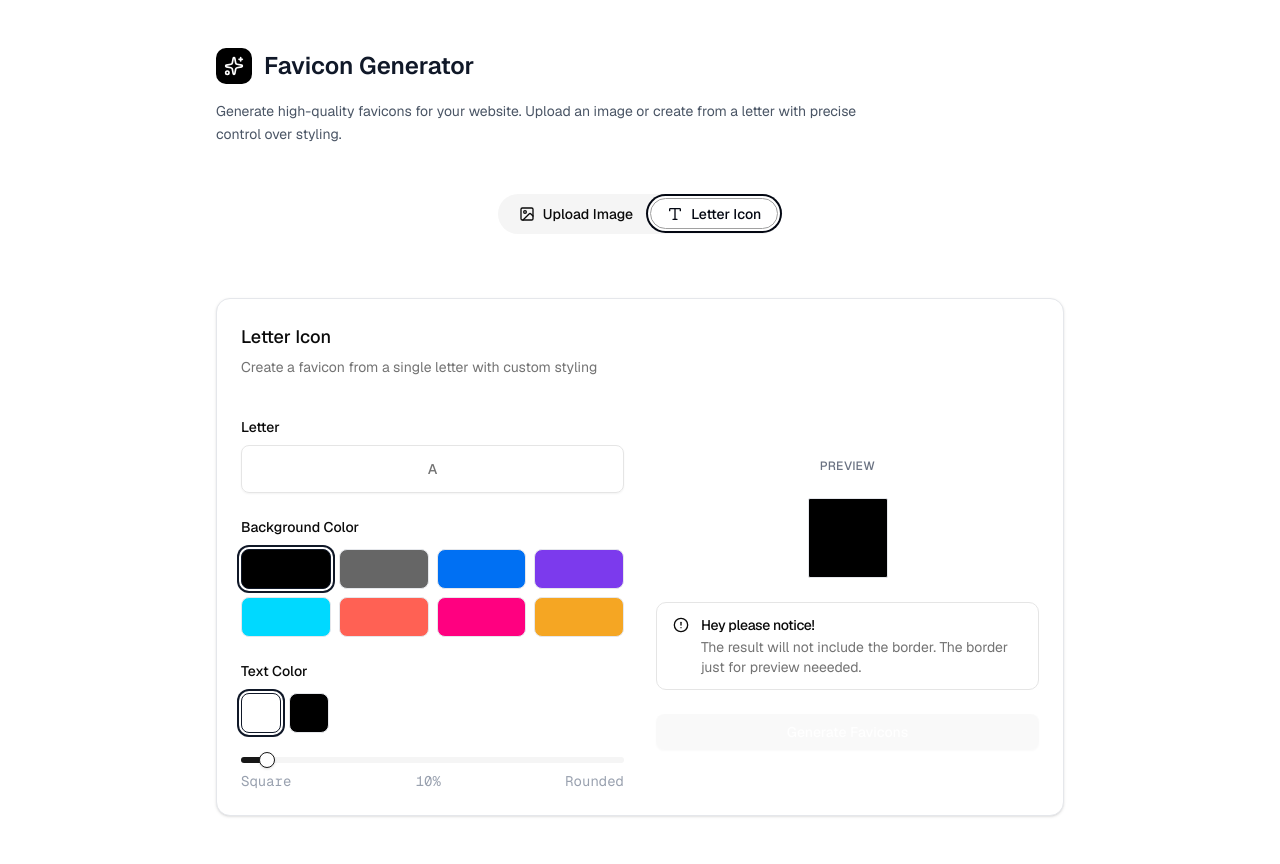
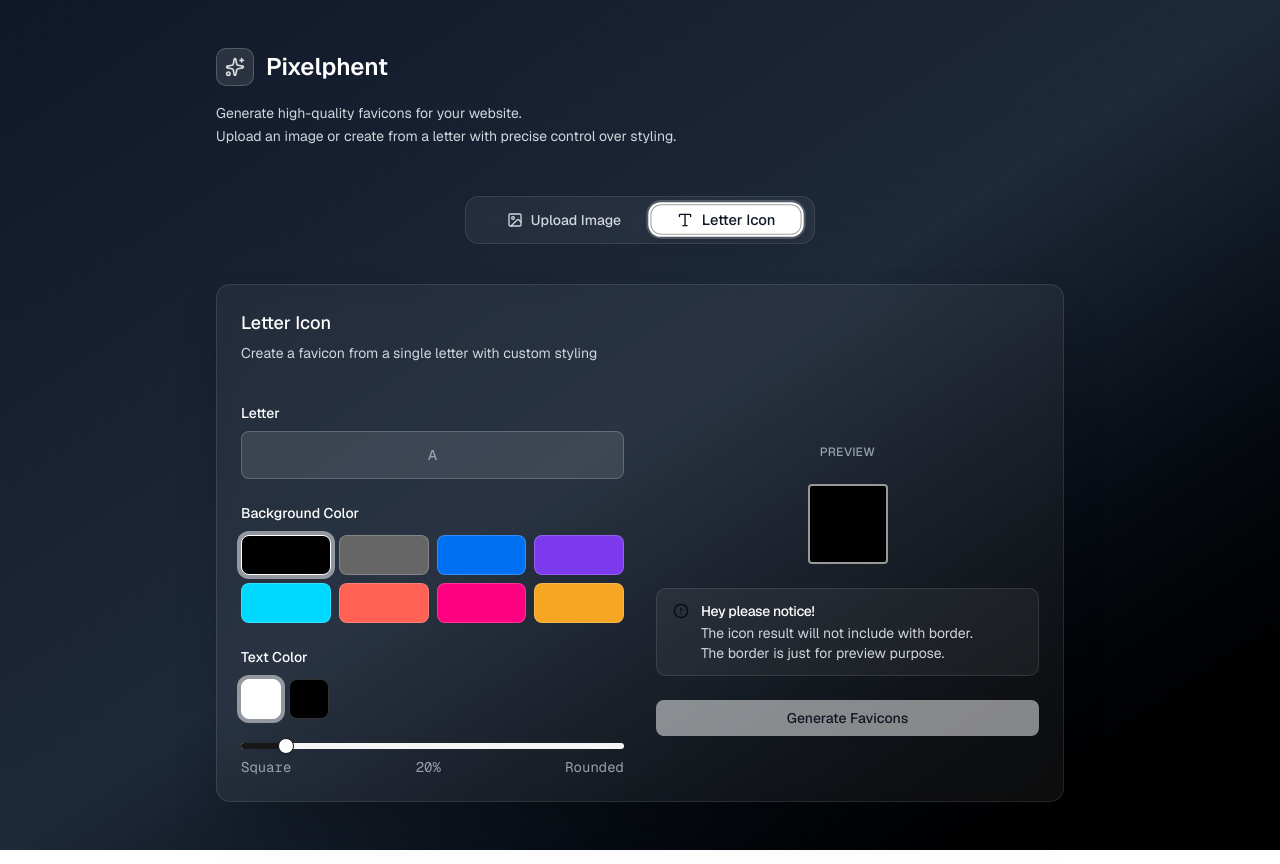
Before and after one commit to yuxxeun/pixelphant, a Next.js app: page / in a window 1280 px wide. Both pictures are taken after a click on the tab "Letter Icon". Built offline with nearby package versions, Linux system fonts and the light colour scheme.

Commit message:
chore: fix styling

```diff
--- a/src/components/section/generator.tsx
+++ b/src/components/section/generator.tsx
@@ -16,6 +16,7 @@
   Card,
   CardContent,
   CardDescription,
+  CardFooter,
   CardHeader,
   CardTitle,
 } from "@/components/ui/card";
@@ -26,7 +27,8 @@
 import { Slider } from "@/components/ui/slider";
 import confetti from "canvas-confetti";
 import Image from "next/image";
-import { Alert, AlertDescription, AlertTitle } from "../ui/alert";
+import { Alert, AlertDescription, AlertTitle } from "@/components/ui/alert";
+import { Site } from "@/lib/constant";
 
 const FAVICON_SIZES = [16, 32, 48, 64, 128, 256];
 const BACKGROUND_COLORS = [
@@ -73,7 +75,7 @@
     { size: number; url: string }[]
   >([]);
   const [isDragging, setIsDragging] = useState(false);
-    const [borderRadius, setBorderRadius] = useState(10);
+  const [borderRadius, setBorderRadius] = useState(20);
   const [imagePreview, setImagePreview] = useState<string | null>(null);
 
   const fileInputRef = useRef<HTMLInputElement>(null);
@@ -231,75 +233,79 @@
   }, [uploadedImage, borderRadius]);
 
   return (
-        <div className="min-h-screen bg-white">
+    <div className="min-h-screen bg-gradient-to-br from-gray-900 via-gray-800 to-black">
       <div className="max-w-4xl mx-auto px-6 py-12">
         {/* Header */}
         <div className="mb-12">
           <div className="flex items-center gap-3 mb-4">
-                        <div className="p-2 bg-black rounded-lg">
-                            <Sparkles className="h-5 w-5 text-white" />
+            <div className="p-2 bg-white/10 backdrop-blur-sm rounded-lg border border-white/20">
+              <Sparkles className="animate-pulse h-5 w-5 text-white" />
             </div>
-                        <h1 className="text-2xl font-semibold text-gray-900">
-                            Favicon Generator
-                        </h1>
+            <h1 className="text-2xl font-semibold text-white">{Site.title}</h1>
           </div>
-                    <p className="text-gray-600 text-sm leading-relaxed max-w-2xl">
-                        Generate high-quality favicons for your website. Upload an image or
-                        create from a letter with precise control over styling.
+          <p className="text-gray-300 text-sm leading-relaxed max-w-2xl">
+            Generate high-quality favicons for your website.
+            <br />
+            Upload an image or create from a letter with precise control over
+            styling.
           </p>
         </div>
 
         {/* Main Content */}
         <div className="space-y-8">
           <Tabs defaultValue="upload" className="w-full">
-                        <div className="flex justify-center mb-8">
-                            <TabsList className="inline-flex h-10 items-center justify-center rounded-full p-1 text-gray-500">
+            <div className="flex justify-center mb-2">
+              <TabsList className="inline-flex h-12 items-center justify-center rounded-xl px-4 py-2 gap-2 bg-white/5 backdrop-blur-sm border border-white/10">
                 <TabsTrigger
                   value="upload"
-                                    className="inline-flex items-center justify-center whitespace-nowrap rounded-full px-4 py-2 text-sm font-medium ring-offset-white transition-all focus-visible:outline-none focus-visible:ring-2 focus-visible:ring-gray-950 focus-visible:ring-offset-2 disabled:pointer-events-none disabled:opacity-50 data-[state=active]:bg-white data-[state=active]:text-gray-950 data-[state=active]:shadow-sm gap-2"
+                  className="relative inline-flex items-center justify-center whitespace-nowrap rounded-lg px-6 py-3 text-sm font-medium text-gray-300 transition-all duration-300 ease-in-out focus-visible:outline-none focus-visible:ring-2 focus-visible:ring-white/20 focus-visible:ring-offset-2 disabled:pointer-events-none disabled:opacity-50 data-[state=active]:bg-white data-[state=active]:text-gray-900 data-[state=active]:shadow-lg data-[state=active]:scale-105 hover:bg-white/10 hover:text-white gap-2"
                 >
-                                    <ImageIcon className="h-4 w-4" />
+                  <ImageIcon className="h-4 w-4 transition-transform duration-300 ease-in-out" />
                   Upload Image
                 </TabsTrigger>
                 <TabsTrigger
                   value="letter"
-                                    className="inline-flex items-center justify-center whitespace-nowrap rounded-full px-4 py-2 text-sm font-medium ring-offset-white transition-all focus-visible:outline-none focus-visible:ring-2 focus-visible:ring-gray-950 focus-visible:ring-offset-2 disabled:pointer-events-none disabled:opacity-50 data-[state=active]:bg-white data-[state=active]:text-gray-950 data-[state=active]:shadow-sm gap-2"
+                  className="relative inline-flex items-center justify-center whitespace-nowrap rounded-lg px-6 py-3 text-sm font-medium text-gray-300 transition-all duration-300 ease-in-out focus-visible:outline-none focus-visible:ring-2 focus-visible:ring-white/20 focus-visible:ring-offset-2 disabled:pointer-events-none disabled:opacity-50 data-[state=active]:bg-white data-[state=active]:text-gray-900 data-[state=active]:shadow-lg data-[state=active]:scale-105 hover:bg-white/10 hover:text-white gap-2"
                 >
-                                    <Type className="h-4 w-4" />
+                  <Type className="h-4 w-4 transition-transform duration-300 ease-in-out" />
                   Letter Icon
                 </TabsTrigger>
               </TabsList>
             </div>
 
-                        <TabsContent value="upload" className="mt-6">
-                            <Card className="border border-gray-200 shadow-sm">
+            <TabsContent
+              value="upload"
+              className="mt-6 animate-in fade-in-50 slide-in-from-bottom-4 duration-300"
+            >
+              <Card className="bg-white/5 backdrop-blur-sm border border-white/10 shadow-2xl">
                 <CardHeader className="pb-4">
-                                    <CardTitle className="text-lg font-medium">
+                  <CardTitle className="text-lg font-medium text-white">
                     Upload Image
                   </CardTitle>
-                                    <CardDescription className="text-sm">
+                  <CardDescription className="text-sm text-gray-300">
                     Upload an image to generate favicons in multiple sizes
                   </CardDescription>
                 </CardHeader>
                 <CardContent className="space-y-6">
                   <div
-                                        className={`border-2 border-dashed rounded-lg p-8 text-center transition-all ${isDragging
-                                            ? "border-gray-400 bg-gray-50"
-                                            : "border-gray-200 hover:border-gray-300"
+                    className={`border-2 border-dashed rounded-lg p-8 text-center transition-all ${
+                      isDragging
+                        ? "border-white/40 bg-white/10"
+                        : "border-white/20 hover:border-white/30 hover:bg-white/5"
                     }`}
                     onDrop={handleDrop}
                     onDragOver={handleDragOver}
                     onDragLeave={handleDragLeave}
                   >
                     {uploadedImage ? (
-                                            <div className="space-y-4">
+                      <div className="flex flex-col items-center space-y-4">
                         <div className="relative inline-block">
                           <Image
                             src={imagePreview || uploadedImage}
                             alt="Preview"
                             width={80}
                             height={80}
-                                                        className="object-cover border border-gray-200"
+                            className="object-cover"
                             style={{
                               borderRadius: `${(8 * borderRadius) / 100}px`,
                             }}
@@ -307,7 +313,7 @@
                           <Button
                             size="sm"
                             variant="outline"
-                                                        className="absolute -top-2 -right-2 h-6 w-6 p-0 rounded-full bg-white border-gray-200"
+                            className="absolute -top-2 -right-2 h-6 w-6 p-0 rounded-full bg-white/90 border-white/20 hover:bg-white"
                             onClick={() => {
                               setUploadedImage(null);
                               setImagePreview(null);
@@ -317,28 +323,22 @@
                             <X className="h-3 w-3" />
                           </Button>
                         </div>
-                                                <Button
-                                                    onClick={generateFaviconFromImage}
-                                                    className="text-white h-9 px-4 text-sm font-medium"
-                                                >
-                                                    Generate Favicons
-                                                </Button>
                       </div>
                     ) : (
                       <div className="space-y-4">
                         <Upload className="mx-auto h-8 w-8 text-gray-400" />
                         <div>
-                                                    <p className="text-sm font-medium">
+                          <p className="text-sm font-medium text-white">
                             Drop your image here
                           </p>
-                                                    <p className="text-xs  mt-1">
+                          <p className="text-xs text-gray-400 mt-1">
                             or click to browse files
                           </p>
                         </div>
                         <Button
                           onClick={() => fileInputRef.current?.click()}
                           variant="outline"
-                                                    className="h-9 px-4 text-sm font-medium"
+                          className="h-9 px-4 text-sm font-medium bg-white/10 border-white/20 text-white hover:bg-white/20"
                         >
                           Choose File
                         </Button>
@@ -355,6 +355,16 @@
                       </div>
                     )}
                   </div>
+                  {uploadedImage && (
+                    <div className="flex justify-center">
+                      <Button
+                        onClick={generateFaviconFromImage}
+                        className="h-9 px-6 text-sm font-medium bg-white text-gray-900 hover:bg-gray-100"
+                      >
+                        Generate Favicons
+                      </Button>
+                    </div>
+                  )}
 
                   {uploadedImage && (
                     <div className="space-y-3">
@@ -379,13 +389,16 @@
               </Card>
             </TabsContent>
 
-                        <TabsContent value="letter" className="mt-6">
-                            <Card className="border border-gray-200 shadow-sm">
+            <TabsContent
+              value="letter"
+              className="mt-6 animate-in fade-in-50 slide-in-from-bottom-4 duration-300"
+            >
+              <Card className="bg-white/5 backdrop-blur-sm border border-white/10 shadow-2xl">
                 <CardHeader className="pb-4">
-                                    <CardTitle className="text-lg font-medium">
+                  <CardTitle className="text-lg font-medium text-white">
                     Letter Icon
                   </CardTitle>
-                                    <CardDescription className="text-sm">
+                  <CardDescription className="text-sm text-gray-300">
                     Create a favicon from a single letter with custom styling
                   </CardDescription>
                 </CardHeader>
@@ -393,21 +406,23 @@
                   <div className="grid grid-cols-1 lg:grid-cols-2 gap-8">
                     <div className="space-y-6">
                       <div className="space-y-2">
-                                                <Label className="text-sm font-medium">Letter</Label>
+                        <Label className="text-sm font-medium text-white">
+                          Letter
+                        </Label>
                         <Input
                           value={letter}
                           onChange={(e) =>
                             setLetter(e.target.value.slice(0, 1))
                           }
                           placeholder="A"
-                                                    className="text-center text-lg font-medium h-12"
+                          className="text-center text-lg font-medium h-12 bg-white/10 border-white/20 text-white placeholder:text-gray-400"
                           required
                           maxLength={1}
                         />
                       </div>
 
                       <div className="space-y-3">
-                                                <Label className="text-sm font-medium">
+                        <Label className="text-sm font-medium text-white">
                           Background Color
                         </Label>
                         <div className="grid grid-cols-4 gap-2">
@@ -415,9 +430,10 @@
                             <button
                               key={color.value}
                               onClick={() => setBackgroundColor(color.value)}
-                                                            className={`h-10 rounded-md border transition-all ${backgroundColor === color.value
-                                                                ? "border-gray-900 ring-2 ring-gray-900 ring-offset-2"
-                                                                : "border-gray-200 hover:border-gray-300"
+                              className={`h-10 rounded-md border transition-all ${
+                                backgroundColor === color.value
+                                  ? "border-white ring-2 ring-white/50 ring-offset-2 ring-offset-transparent"
+                                  : "border-white/20 hover:border-white/40"
                               }`}
                               style={{ backgroundColor: color.value }}
                               title={color.name}
@@ -427,23 +443,25 @@
                       </div>
 
                       <div className="space-y-3">
-                                                <Label className="text-sm font-medium">
+                        <Label className="text-sm font-medium text-white">
                           Text Color
                         </Label>
                         <div className="flex gap-2">
                           <button
                             onClick={() => setTextColor("#FFFFFF")}
-                                                        className={`h-10 w-10 rounded-md border bg-white ${textColor === "#FFFFFF"
-                                                            ? "border-gray-900 ring-2 ring-gray-900 ring-offset-2"
-                                                            : "border-gray-200 hover:border-gray-300"
+                            className={`h-10 w-10 rounded-md border bg-white ${
+                              textColor === "#FFFFFF"
+                                ? "border-white ring-2 ring-white/50 ring-offset-2 ring-offset-transparent"
+                                : "border-white/20 hover:border-white/40"
                             }`}
                             title="White"
                           />
                           <button
                             onClick={() => setTextColor("#000000")}
-                                                        className={`h-10 w-10 rounded-md border bg-black ${textColor === "#000000"
-                                                            ? "border-gray-900 ring-2 ring-gray-900 ring-offset-2"
-                                                            : "border-gray-200 hover:border-gray-300"
+                            className={`h-10 w-10 rounded-md border bg-black ${
+                              textColor === "#000000"
+                                ? "border-white ring-2 ring-white/50 ring-offset-2 ring-offset-transparent"
+                                : "border-white/20 hover:border-white/40"
                             }`}
                             title="Black"
                           />
@@ -470,11 +488,11 @@
                     </div>
 
                     <div className="flex flex-col items-center justify-center space-y-6">
-                                            <div className="text-xs font-medium text-gray-500 uppercase tracking-wide">
+                      <div className="text-xs font-medium text-gray-400 uppercase tracking-wide">
                         Preview
                       </div>
                       <div
-                                                className="w-20 h-20 flex items-center justify-center text-2xl font-semibold border border-gray-200"
+                        className="w-20 h-20 flex items-center justify-center text-2xl font-semibold border-2 border-white/60"
                         style={{
                           backgroundColor,
                           color: textColor,
@@ -486,19 +504,25 @@
                         {letter.toUpperCase()}
                       </div>
 
-                                            <Alert variant="default">
-                                                <AlertCircleIcon />
-                                                <AlertTitle>Hey please notice!</AlertTitle>
-                                                <AlertDescription>
-                                                    The result will not include the border. The border
-                                                    just for preview neeeded.
+                      <Alert
+                        variant="default"
+                        className="bg-white/5 border-white/10"
+                      >
+                        <AlertCircleIcon className="text-white" />
+                        <AlertTitle className="text-white">
+                          Hey please notice!
+                        </AlertTitle>
+                        <AlertDescription className="text-gray-300">
+                          The icon result will not include with border.
+                          <br />
+                          The border is just for preview purpose.
                         </AlertDescription>
                       </Alert>
 
                       <Button
                         onClick={generateFaviconFromLetter}
                         disabled={!letter}
-                                                className="bg-secondary text-white hover:bg-primary/10 h-9 px-4 text-sm font-medium w-full"
+                        className="bg-white text-gray-900 hover:bg-gray-100 h-9 px-4 text-sm font-medium w-full disabled:opacity-50"
                       >
                         Generate Favicons
                       </Button>
@@ -511,24 +535,17 @@
 
           {/* Results */}
           {generatedFavicons.length > 0 && (
-                        <Card className="border border-gray-200 shadow-sm animate-in fade-in-50 slide-in-from-bottom-5 duration-500">
+            <Card className="bg-white/5 backdrop-blur-sm border border-white/10 shadow-2xl animate-in fade-in-50 slide-in-from-bottom-5 duration-500">
               <CardHeader className="pb-4">
                 <div className="flex items-center justify-between">
                   <div>
-                                        <CardTitle className="text-lg font-medium">
+                    <CardTitle className="text-lg font-medium text-white">
                       Generated Favicons
                     </CardTitle>
-                                        <CardDescription className="text-sm">
+                    <CardDescription className="text-sm text-gray-300">
                       Click any favicon to download individually
                     </CardDescription>
                   </div>
-                                    <Button
-                                        onClick={downloadAll}
-                                        className="bg-black hover:bg-zinc-800 text-white h-9 px-4 text-sm font-medium flex items-center gap-2"
-                                    >
-                                        <Download className="h-4 w-4" />
-                                        Download All
-                                    </Button>
                 </div>
               </CardHeader>
               <CardContent>
@@ -536,7 +553,7 @@
                   {generatedFavicons.map((favicon, index) => (
                     <div
                       key={favicon.size}
-                                            className="flex flex-col items-center space-y-3 p-4 border border-gray-200 rounded-lg hover:bg-zinc-800 cursor-pointer transition-all animate-in fade-in-0 slide-in-from-bottom-3"
+                      className="flex flex-col items-center space-y-3 p-4 border border-white/10 rounded-lg hover:bg-white/10 cursor-pointer transition-all animate-in fade-in-0 slide-in-from-bottom-3"
                       onClick={() => downloadFavicon(favicon.url, favicon.size)}
                       style={{ animationDelay: `${index * 50}ms` }}
                     >
@@ -553,13 +570,22 @@
                       </picture>
                       <Badge
                         variant="secondary"
-                                                className="font-mono text-xs bg-gray-100 text-gray-700 hover:bg-gray-100"
+                        className="font-mono text-xs bg-white/10 text-gray-300 hover:bg-white/20"
                       >
                         {favicon.size}×{favicon.size}
                       </Badge>
                     </div>
                   ))}
                 </div>
+                <CardFooter className="mt-8 w-full">
+                  <Button
+                    onClick={downloadAll}
+                    className="w-full bg-white text-gray-900 hover:bg-gray-100 h-9 px-4 text-sm font-medium flex items-center gap-2"
+                  >
+                    <Download className="h-4 w-4" />
+                    Download All
+                  </Button>
+                </CardFooter>
               </CardContent>
             </Card>
           )}
```
Also changed, not shown: 1 other file (tests, documents, lock files or other folders). Lines whose indentation alone changed are shown as unchanged.
